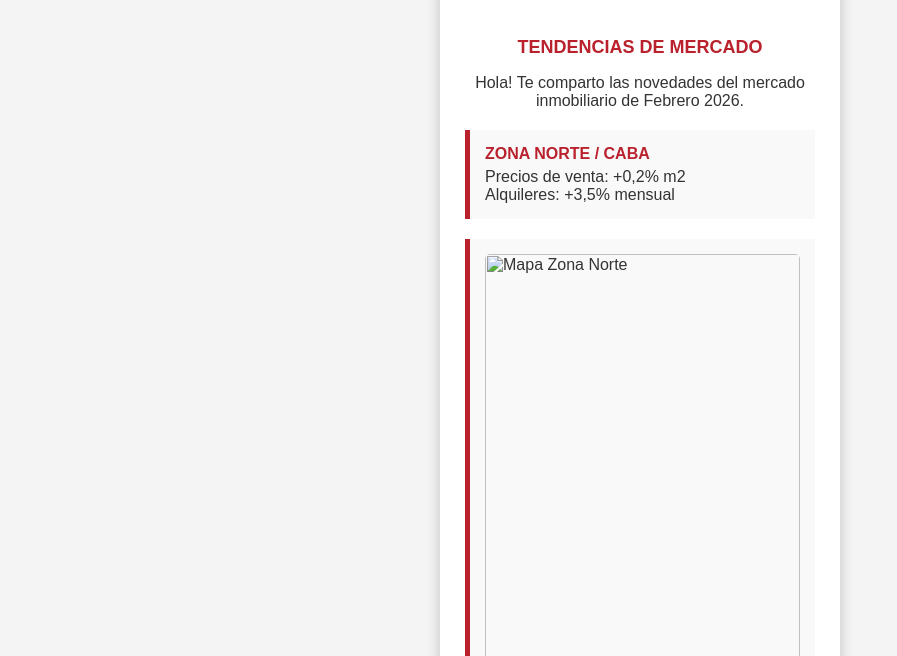
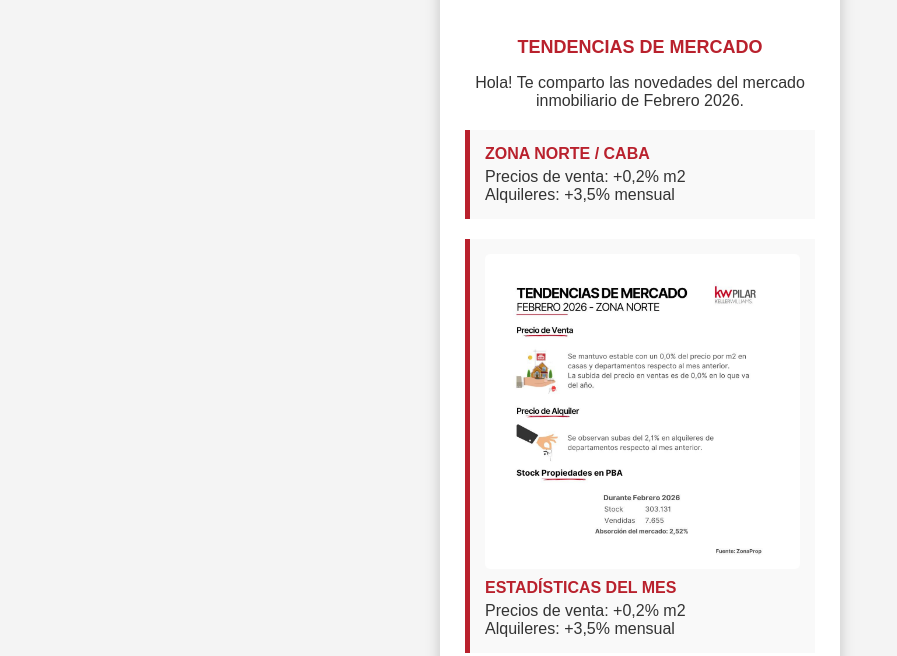
Before and after one commit to carolinasalimei/restoproyect, a plain HTML site: page index.html in a window 1280 px wide. Shown: the part 144-800 px from the top of the page, without its empty margins (0-897 px from the left). Drawn offline with Linux system fonts and the light colour scheme.

Commit message:
Update index.html

```diff
--- a/index.html
+++ b/index.html
@@ -46,7 +46,7 @@ HTML
             Alquileres: +3,5% mensual
         </div>
 <div class="info-box">
-            <img src="foto-zona.jpg" alt="Mapa Zona Norte" style="width: 100%; height: auto; border-radius: 5px; margin-bottom: 10px;">
+            <img src="TENDENCIAS DEL MERCADO GBA NORTE FEBRERO.jpeg" alt="Mapa Zona Norte" style="width: 100%; height: auto; border-radius: 5px; margin-bottom: 10px;">
 
             <b>ESTADÍSTICAS DEL MES</b>
             Precios de venta: +0,2% m2<br>
```
